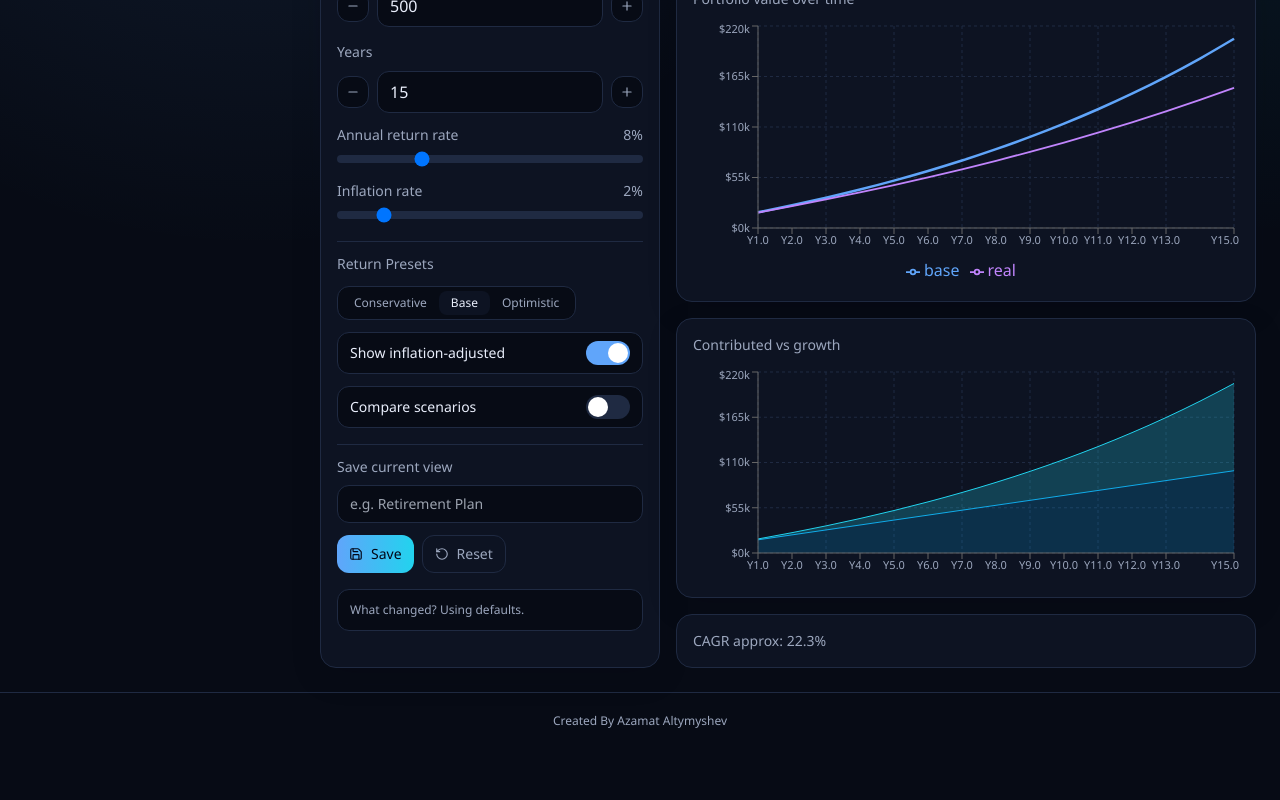
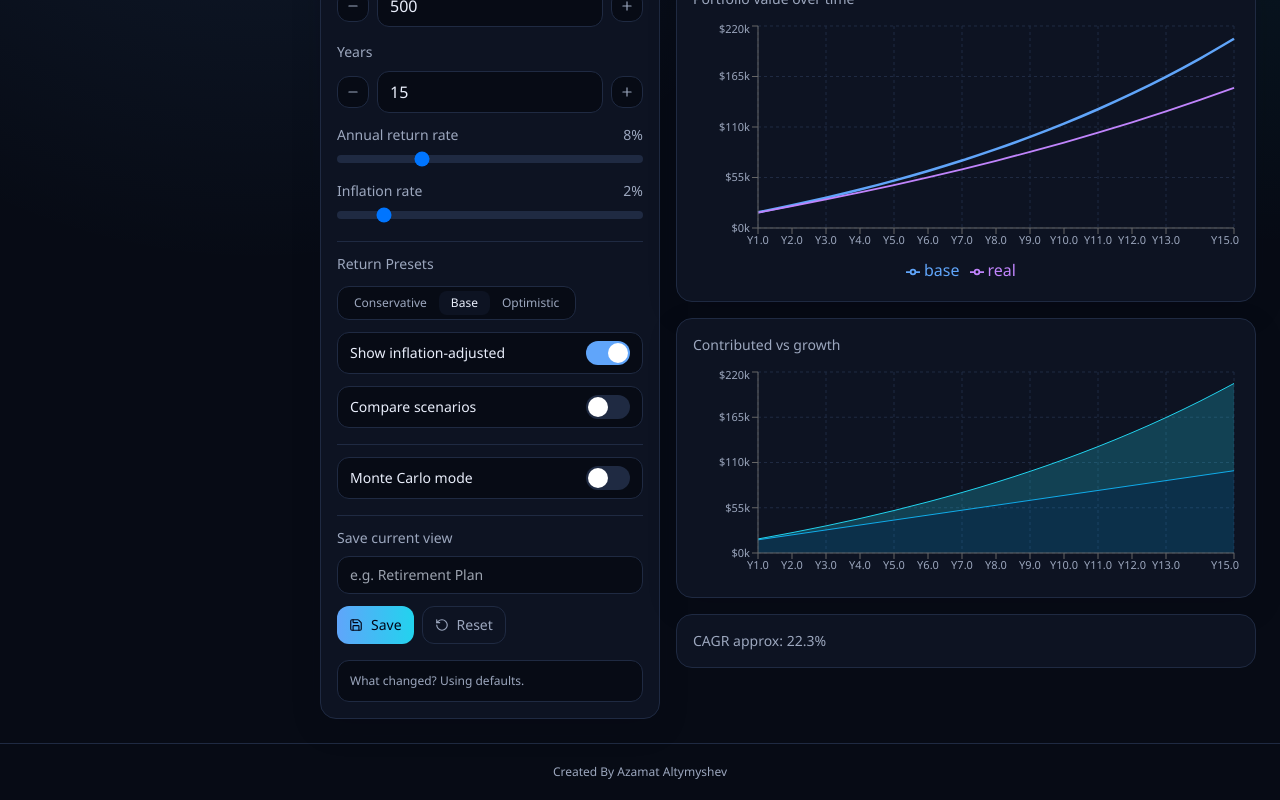
Before and after one commit to azamat60/decision-simulator, a React (Vite) app: page / in a window 1280 px wide. Shown: the part 351-1151 px from the top of the page. Before the commit the page ends 1100 px from the top, so only its background shows below. Built offline with nearby package versions, Linux system fonts and the light colour scheme.

Commit message:
feat(finance): add monte carlo simulation mode

```diff
--- a/src/domain/finance.ts
+++ b/src/domain/finance.ts
@@ -2,6 +2,7 @@ import { clamp } from './scenarios'
 import type {
   FinanceInputParams,
   FinanceSummary,
+  MonteCarloFinanceResult,
   MultiScenarioResult,
   ScenarioName,
   ScenarioResult,
@@ -14,6 +15,32 @@ const toYearlyTimeline = (timeline: TimelinePoint[]): TimelinePoint[] => {
   }
 
   return timeline.filter((point) => point.t % 12 === 0)
+}
+
+const percentile = (values: number[], p: number): number => {
+  if (values.length === 0) {
+    return 0
+  }
+
+  const sorted = [...values].sort((a, b) => a - b)
+  const index = Math.min(sorted.length - 1, Math.max(0, Math.floor((sorted.length - 1) * p)))
+  return sorted[index]
+}
+
+const makeSeededRandom = (seed: number): (() => number) => {
+  let state = seed >>> 0
+  return () => {
+    state = (1664525 * state + 1013904223) % 4294967296
+    return state / 4294967296
+  }
+}
+
+const randomNormal = (rand: () => number): number => {
+  let u = 0
+  let v = 0
+  while (u === 0) u = rand()
+  while (v === 0) v = rand()
+  return Math.sqrt(-2 * Math.log(u)) * Math.cos(2 * Math.PI * v)
 }
 
 const getScenarioInput = (params: FinanceInputParams, scenario: ScenarioName): FinanceInputParams => {
@@ -85,11 +112,68 @@ export const simulateFinance = (params: FinanceInputParams): MultiScenarioResult
   optimistic: simulateSingle(params, 'optimistic')
 })
 
+export const simulateFinanceMonteCarlo = (
+  params: FinanceInputParams,
+  targetFinalValue: number
+): MonteCarloFinanceResult => {
+  const runs = Math.max(50, Math.min(2000, Math.floor(params.monteCarloRuns)))
+  const months = params.years * 12
+  const meanMonthly = params.annualReturnRate / 100 / 12
+  const sigmaMonthly = (params.monteCarloVolatility / 100) / Math.sqrt(12)
+  const paths: number[][] = Array.from({ length: months }, () => [])
+  const finalValues: number[] = []
+
+  for (let run = 0; run < runs; run += 1) {
+    const rand = makeSeededRandom(123456 + run)
+    let balance = params.initialAmount
+
+    for (let month = 1; month <= months; month += 1) {
+      const shock = randomNormal(rand)
+      const monthlyReturn = meanMonthly + sigmaMonthly * shock
+      balance = balance * (1 + monthlyReturn) + params.monthlyContribution
+      paths[month - 1].push(balance)
+    }
+
+    finalValues.push(balance)
+  }
+
+  const timeline = paths.map((monthValues, index) => ({
+    t: index + 1,
+    label: `Y${((index + 1) / 12).toFixed(1)}`,
+    p10: percentile(monthValues, 0.1),
+    p50: percentile(monthValues, 0.5),
+    p90: percentile(monthValues, 0.9)
+  }))
+
+  const successes = finalValues.filter((value) => value >= targetFinalValue).length
+
+  return {
+    timeline: toYearlyTimeline(
+      timeline.map((point) => ({
+        t: point.t,
+        label: point.label,
+        metrics: { p10: point.p10, p50: point.p50, p90: point.p90 }
+      }))
+    ).map((point) => ({
+      t: point.t,
+      label: point.label,
+      p10: point.metrics.p10,
+      p50: point.metrics.p50,
+      p90: point.metrics.p90
+    })),
+    finalMedian: percentile(finalValues, 0.5),
+    successProbability: runs > 0 ? successes / runs : 0
+  }
+}
+
 export const getFinanceDefaults = (): FinanceInputParams => ({
   initialAmount: 10000,
   monthlyContribution: 500,
   years: 15,
   annualReturnRate: 8,
   inflationRate: 2,
-  showInflationAdjusted: true
+  showInflationAdjusted: true,
+  monteCarloEnabled: false,
+  monteCarloRuns: 400,
+  monteCarloVolatility: 12
 })
--- a/src/features/finance/FinanceSimulator.tsx
+++ b/src/features/finance/FinanceSimulator.tsx
@@ -1,4 +1,4 @@
-import { Info, RotateCcw, Save } from 'lucide-react'
+import { Info, RotateCcw, Save, Sigma } from 'lucide-react'
 import { useMemo, useState } from 'react'
 import {
   Area,
@@ -14,7 +14,7 @@ import {
 } from 'recharts'
 import { currency, percent } from '../../app/format'
 import { scenarioColor } from '../../domain/scenarios'
-import { getFinanceDefaults, simulateFinance } from '../../domain/finance'
+import { getFinanceDefaults, simulateFinance, simulateFinanceMonteCarlo } from '../../domain/finance'
 import type { FinanceInputParams } from '../../domain/types'
 import { NumberStepper } from '../../components/NumberStepper'
 import { SliderField } from '../../components/SliderField'
@@ -49,6 +49,13 @@ export const FinanceSimulator = ({
   const [saveName, setSaveName] = useState('')
   const [preset, setPreset] = useState<'conservative' | 'base' | 'optimistic'>('base')
   const result = useMemo(() => simulateFinance(input), [input])
+  const monteCarlo = useMemo(
+    () =>
+      input.monteCarloEnabled
+        ? simulateFinanceMonteCarlo(input, result.base.summary.finalValue)
+        : null,
+    [input, result.base.summary.finalValue]
+  )
 
   const chartData = useMemo(() => {
     const base = result.base.timeline
@@ -59,9 +66,12 @@ export const FinanceSimulator = ({
       growth: point.metrics.growth,
       conservative: result.conservative.timeline[index]?.metrics.value ?? point.metrics.value,
       optimistic: result.optimistic.timeline[index]?.metrics.value ?? point.metrics.value,
-      real: point.metrics.realValue
+      real: point.metrics.realValue,
+      mcP10: monteCarlo?.timeline[index]?.p10,
+      mcP50: monteCarlo?.timeline[index]?.p50,
+      mcP90: monteCarlo?.timeline[index]?.p90
     }))
-  }, [result])
+  }, [result, monteCarlo])
 
   const defaults = getFinanceDefaults()
   const changedFields = Object.entries(input)
@@ -149,6 +159,35 @@ export const FinanceSimulator = ({
           </div>
 
           <div className="space-y-3 border-t border-border pt-3">
+            <Toggle
+              label="Monte Carlo mode"
+              checked={input.monteCarloEnabled}
+              onChange={(checked) => onUpdate({ monteCarloEnabled: checked })}
+            />
+            {input.monteCarloEnabled ? (
+              <>
+                <NumberStepper
+                  label="Monte Carlo runs"
+                  value={input.monteCarloRuns}
+                  onChange={(value) => onUpdate({ monteCarloRuns: value })}
+                  min={100}
+                  max={2000}
+                  step={100}
+                />
+                <SliderField
+                  label="Volatility (annual std dev)"
+                  value={input.monteCarloVolatility}
+                  onChange={(value) => onUpdate({ monteCarloVolatility: value })}
+                  min={1}
+                  max={40}
+                  step={1}
+                  suffix="%"
+                />
+              </>
+            ) : null}
+          </div>
+
+          <div className="space-y-3 border-t border-border pt-3">
             <label className="block text-sm text-muted">
               Save current view
               <input
@@ -196,6 +235,19 @@ export const FinanceSimulator = ({
             />
           </div>
 
+          {input.monteCarloEnabled && monteCarlo ? (
+            <article className="rounded-2xl border border-border bg-surface p-4 text-sm text-muted shadow-soft">
+              <p className="inline-flex items-center gap-1 font-medium text-text">
+                <Sigma size={15} className="text-accent" /> Monte Carlo insights
+              </p>
+              <p className="mt-2">Median final value: {currency(monteCarlo.finalMedian)}</p>
+              <p>
+                Probability of hitting deterministic target ({currency(result.base.summary.finalValue)}):{' '}
+                <span className="font-semibold text-text">{percent(monteCarlo.successProbability)}</span>
+              </p>
+            </article>
+          ) : null}
+
           <article className="h-[330px] rounded-2xl border border-border bg-surface p-4 shadow-soft">
             <p className="mb-3 text-sm text-muted">Portfolio value over time</p>
             <ResponsiveContainer width="100%" height="90%">
@@ -226,6 +278,13 @@ export const FinanceSimulator = ({
                 ) : null}
                 {input.showInflationAdjusted ? (
                   <Line type="monotone" dataKey="real" stroke="#c084fc" strokeWidth={1.8} dot={false} />
+                ) : null}
+                {input.monteCarloEnabled ? (
+                  <>
+                    <Line type="monotone" dataKey="mcP10" stroke="#f43f5e" strokeWidth={1.4} dot={false} />
+                    <Line type="monotone" dataKey="mcP50" stroke="#f59e0b" strokeWidth={1.8} dot={false} />
+                    <Line type="monotone" dataKey="mcP90" stroke="#10b981" strokeWidth={1.4} dot={false} />
+                  </>
                 ) : null}
               </LineChart>
             </ResponsiveContainer>
--- a/src/state/appStore.ts
+++ b/src/state/appStore.ts
@@ -88,7 +88,10 @@ export const useAppStore = create<AppState>()(
         }
 
         if (target.simulator === 'finance') {
-          set({ selectedSimulator: 'finance', finance: target.params as FinanceInputParams })
+          set({
+            selectedSimulator: 'finance',
+            finance: { ...getFinanceDefaults(), ...(target.params as Partial<FinanceInputParams>) }
+          })
         } else {
           set({ selectedSimulator: 'timeRoi', timeRoi: target.params as TimeRoiInputParams })
         }
```
Also changed, not shown: src/domain/types.ts (+17 -0 lines), 2 other files (tests, documents, lock files or other folders).
